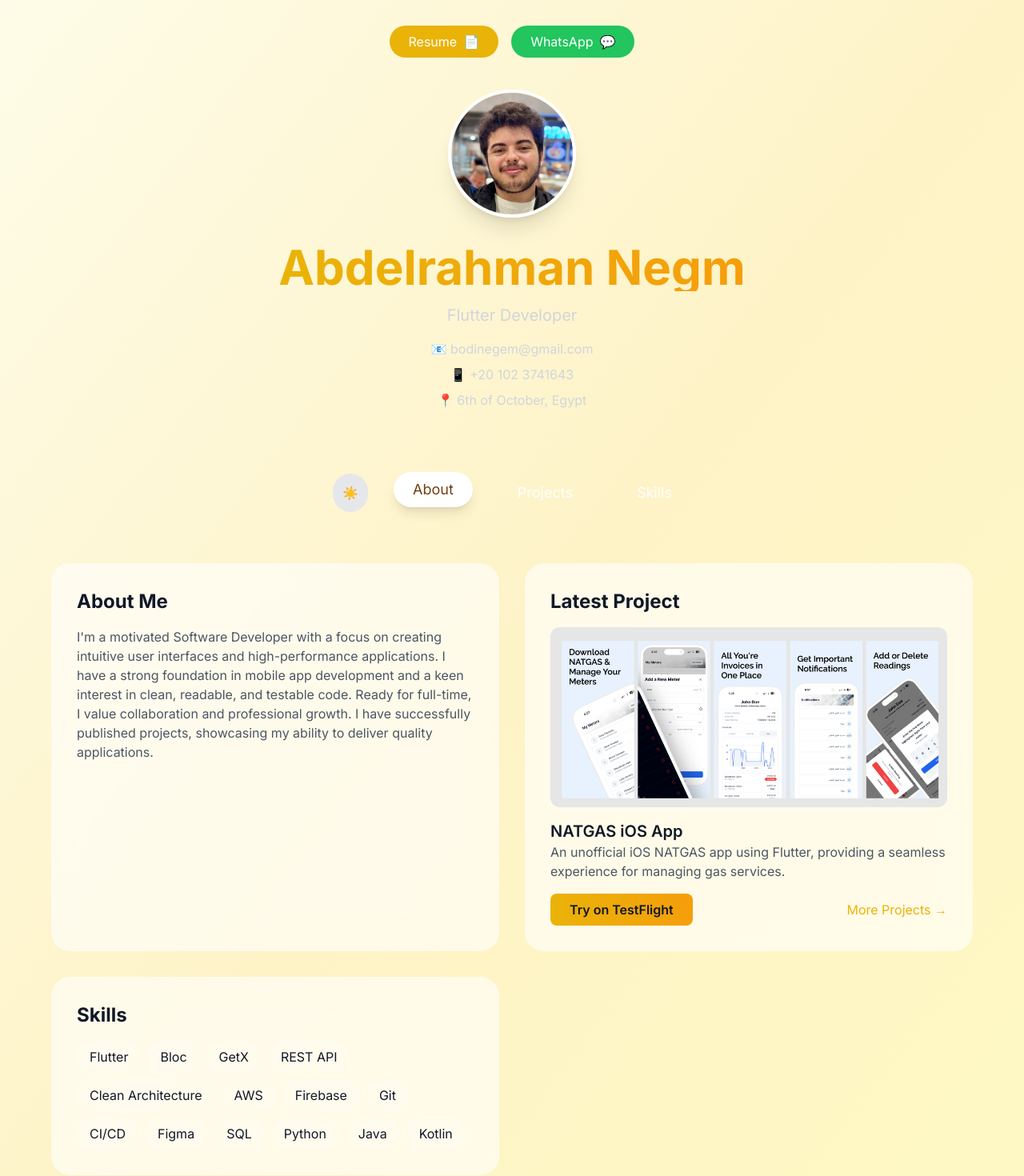
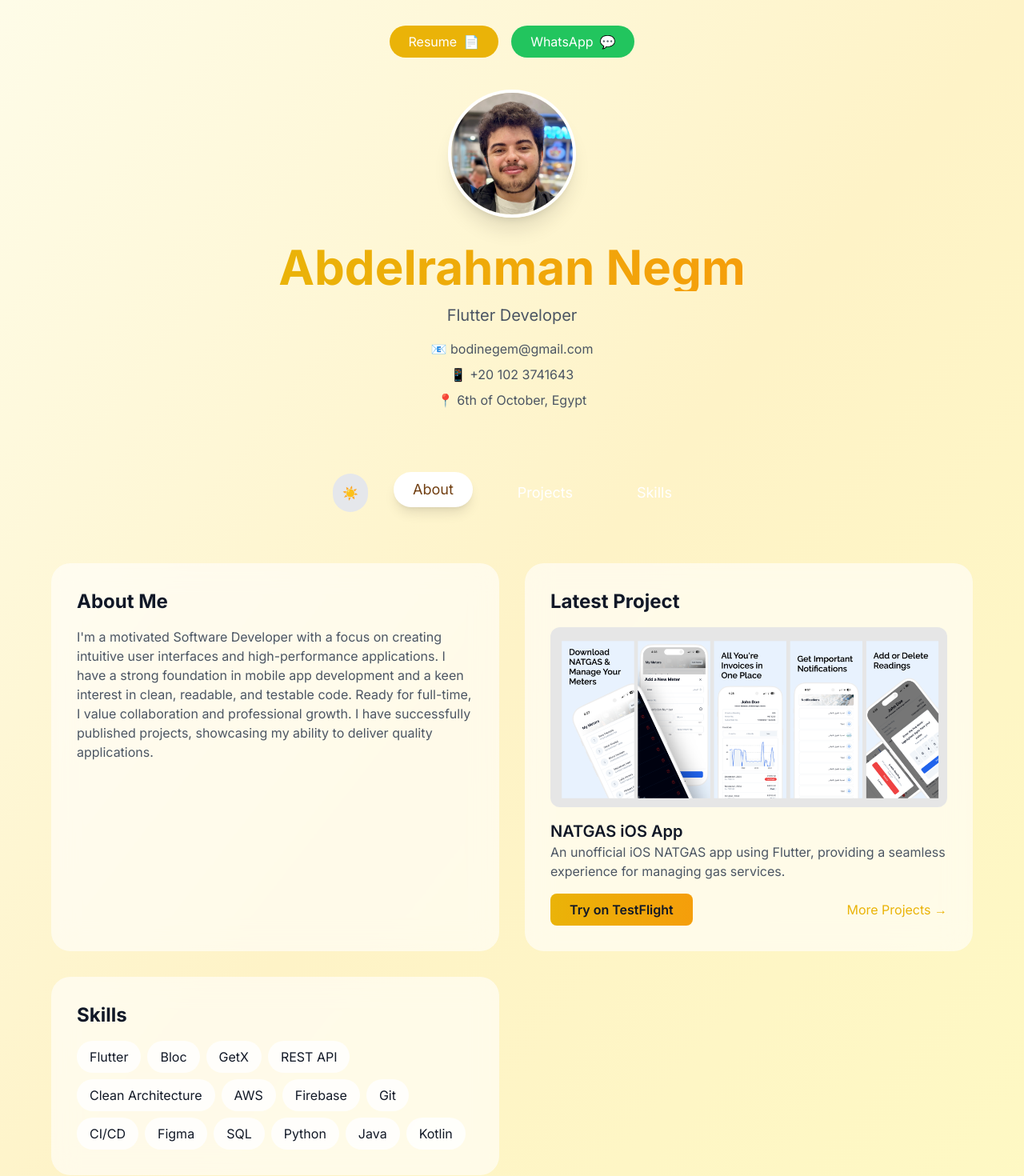
Before and after one commit to najm101/portfolio, a Next.js app: page / in a window 1280 px wide. Shown: the top 1470 px of the page at 80% size. Built offline with nearby package versions, Linux system fonts and the light colour scheme.

Commit message:
Add production environment to Next.js workflow and improve theme-based styling in page components

```diff
--- a/app/globals.css
+++ b/app/globals.css
@@ -25,7 +25,7 @@
 @layer base {
   :root {
     --background: 0 0% 100%;
-    --foreground: 0 0% 3.9%;
+    --foreground: 0 0% 40%;
     --card: 0 0% 100%;
     --card-foreground: 0 0% 3.9%;
     --popover: 0 0% 100%;
--- a/app/page.tsx
+++ b/app/page.tsx
@@ -240,11 +240,11 @@
                             <h1 className="text-4xl md:text-6xl font-bold mt-8 text-center bg-clip-text text-transparent bg-gradient-to-r from-yellow-500 to-amber-500">
                                 Abdelrahman Negm
                             </h1>
-                            <p className="text-xl mt-4 text-gray-300">Flutter Developer</p>
+                            <p className={`text-xl mt-4 ${theme == `dark` ? `text-gray-300` : `text-gray-600` }`}>Flutter Developer</p>
                             <div className="flex flex-col items-center mt-4 space-y-2">
-                                <p className="text-gray-300">📧 bodinegem@gmail.com</p>
-                                <p className="text-gray-300">📱 +20 102 3741643</p>
-                                <p className="text-gray-300">📍 6th of October, Egypt</p>
+                                <p className={theme == 'dark' ? 'text-gray-300' : 'text-gray-600' }>📧 bodinegem@gmail.com</p>
+                                <p className={theme == 'dark' ? 'text-gray-300' : 'text-gray-600' }>📱 +20 102 3741643</p>
+                                <p className={theme == 'dark' ? 'text-gray-300' : 'text-gray-600' }>📍 6th of October, Egypt</p>
                             </div>
                         </div>
                         <nav className="flex flex-wrap justify-center items-center gap-4 sm:gap-8 mb-16 px-4">
@@ -372,7 +372,7 @@
                                     ].map((skill) => (
                                         <span
                                             key={skill}
-                                            className="px-4 py-2 bg-white/20 rounded-full"
+                                            className={`px-4 py-2 ${theme == 'dark' ? 'bg-white/20' : 'bg-white/80'} rounded-full`}
                                         >
                                             {skill}
                                         </span>
```
